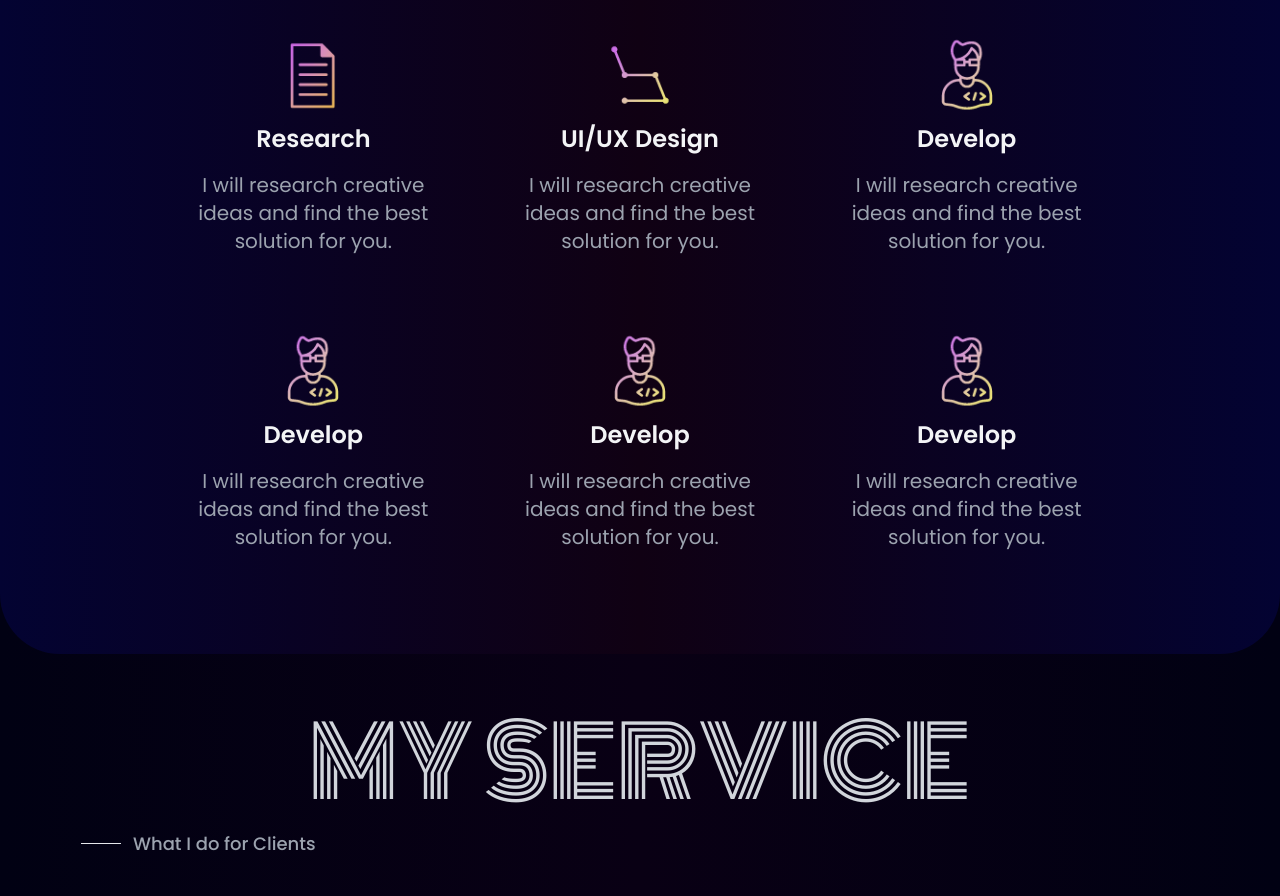
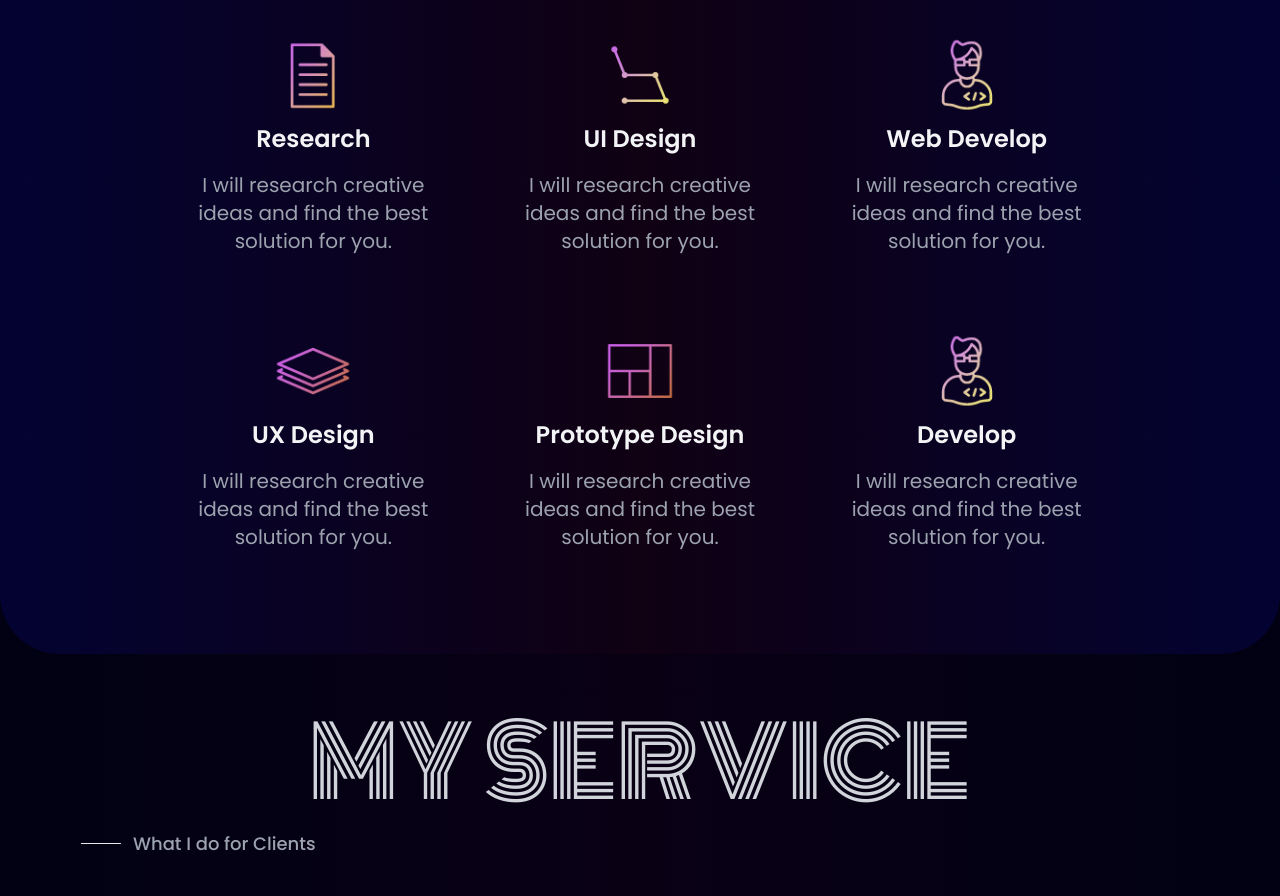
Before and after one commit to Mhatre2/Rutvik-Protfolio, a Next.js app: page / in a window 1280 px wide. Shown: the part 2360-3256 px from the top of the page. Built offline with nearby package versions, Linux system fonts and the light colour scheme; a web font is replaced by a local one.

Commit message:
update home page

```diff
--- a/Components/Home/ProtfolioService.js
+++ b/Components/Home/ProtfolioService.js
@@ -18,27 +18,27 @@ const ProtfolioService = () => {
     },
     {
       id: 2,
-      title: "UI/UX Design",
+      title: "UI Design",
       text: "I will research  creative ideas and find the best solution for you.",
       image: "/Assets/design.gif",
     },
     {
       id: 3,
-      title: "Develop",
+      title: "Web Develop",
       text: "I will research  creative ideas and find the best solution for you.",
       image: "/Assets/developer.gif",
     },
     {
       id: 4,
-      title: "Develop",
+      title: "UX Design",
       text: "I will research  creative ideas and find the best solution for you.",
-      image: "/Assets/developer.gif",
+      image: "/Assets/prototype.gif",
     },
     {
       id: 5,
-      title: "Develop",
+      title: "Prototype Design",
       text: "I will research  creative ideas and find the best solution for you.",
-      image: "/Assets/developer.gif",
+      image: "/Assets/wireframe.gif",
     },
     {
       id: 6,
```
Also changed, not shown: public/Assets/prototype.gif (added), public/Assets/wireframe.gif (added).
